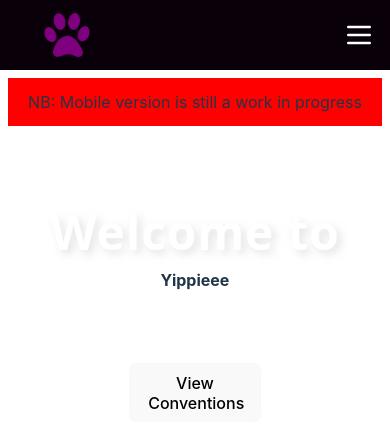
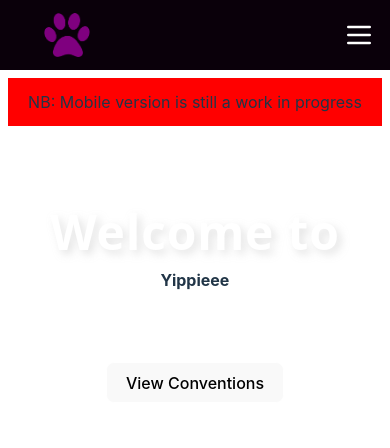
Before and after one commit to ATlexEide/furrventions, a React (Vite) app: page / in a window 390 px wide. Shown: the top 448 px of the page. Built offline with nearby package versions, Linux system fonts and the light colour scheme; no server answers.

Commit message:
Adjust button width

```diff
--- a/src/Mobile.css
+++ b/src/Mobile.css
@@ -158,6 +158,10 @@
     gap: 12px;
   }
 
+  #landing-nav button {
+    width: 100%;
+  }
+
   .alert {
     background-color: red;
     padding: 12px;
```
